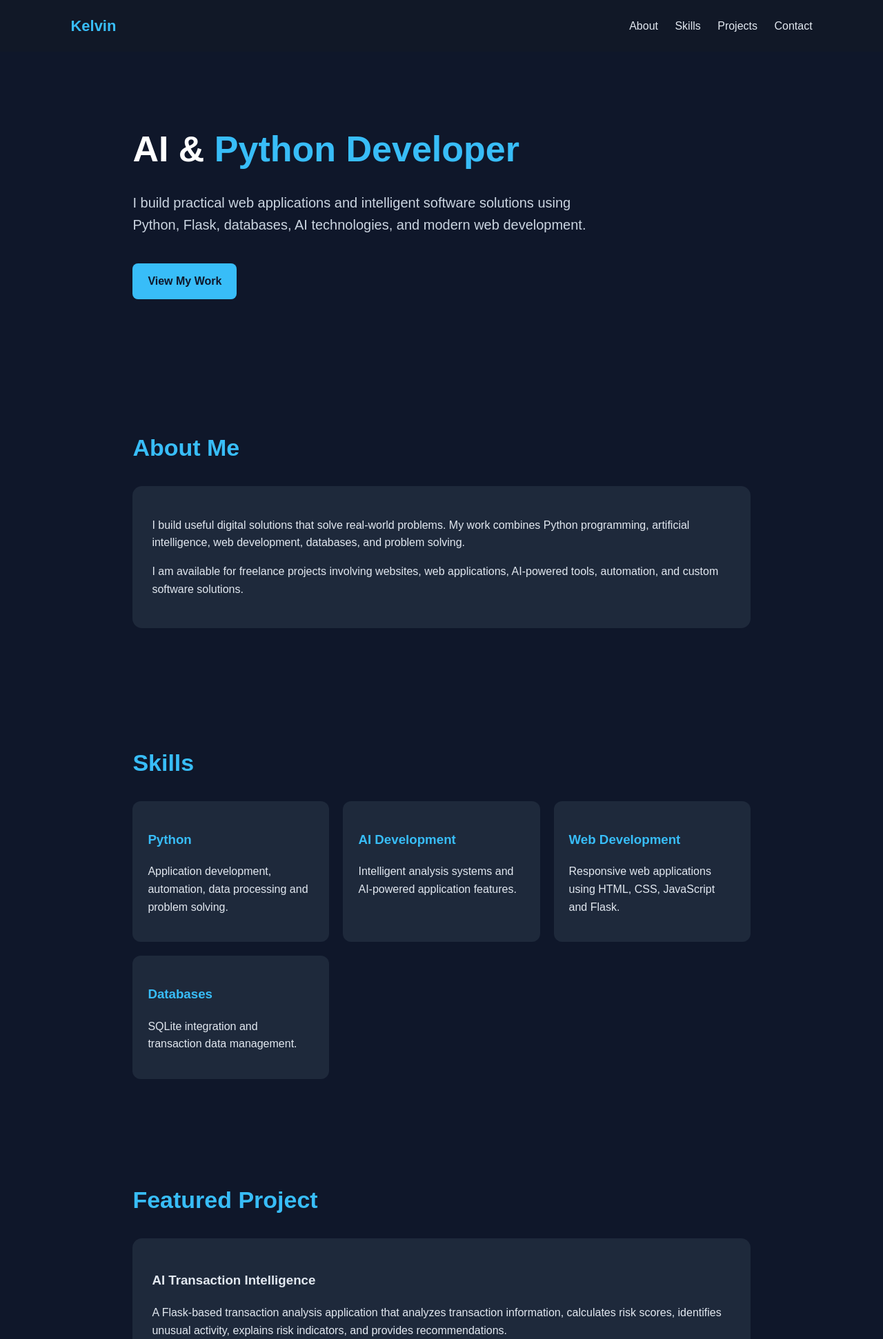
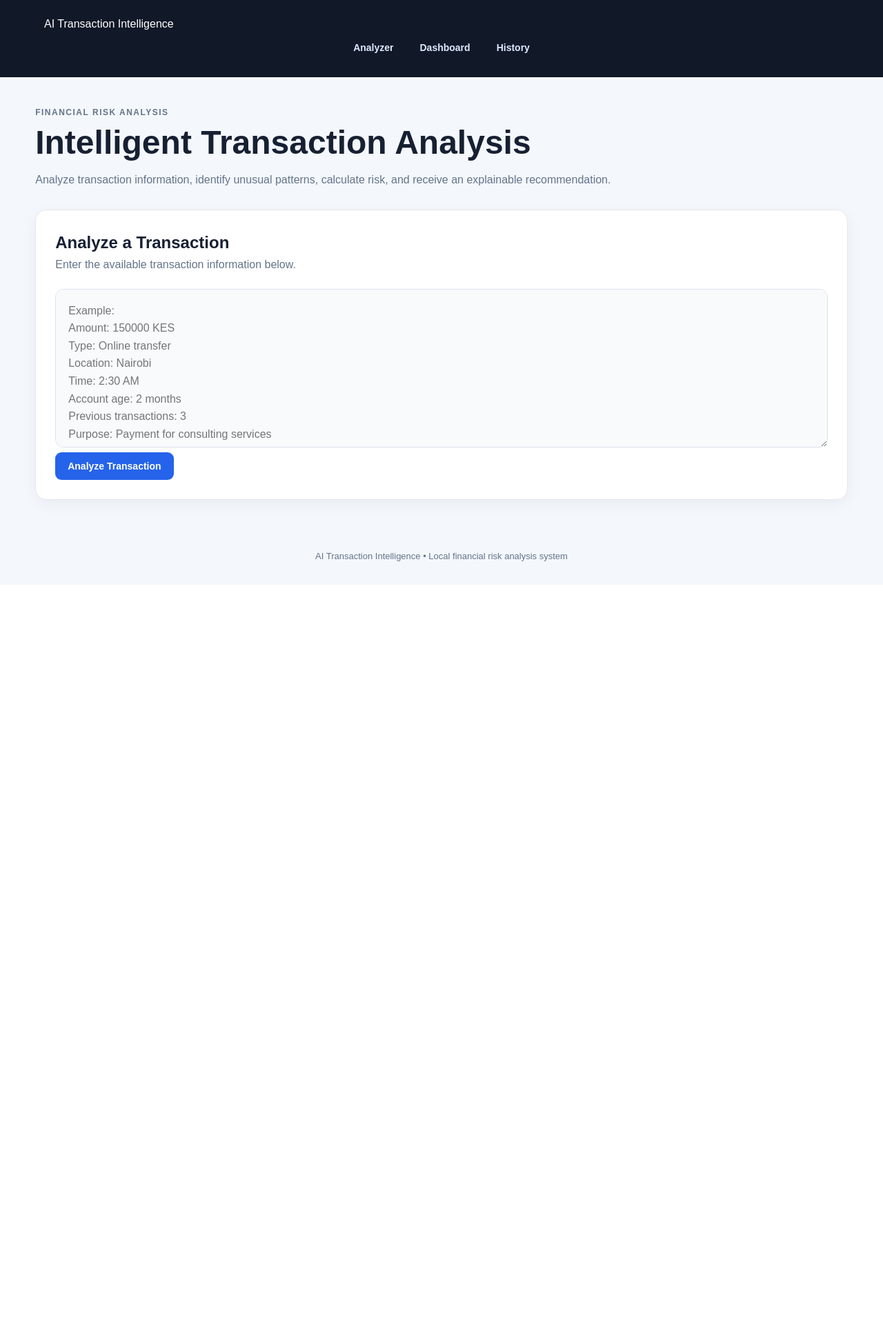
Before and after one commit to k64053906-star/kelvin-portfolio, a Python web app: template transaction-ai/templates/analyzer.html in a window 1280 px wide. Shown: the top 1942 px of the page at 69% size. After the commit the page ends 814 px from the top, so only its background shows below. Run offline with Jinja, Linux system fonts and the light colour scheme; the template is opened without the code that fills it, so the values that code supplies are empty.

Commit message:
Fix analyzer page and route

```diff
--- a/transaction-ai/templates/analyzer.html
+++ b/transaction-ai/templates/analyzer.html
@@ -3,84 +3,184 @@
 <head>
     <meta charset="UTF-8">
     <meta name="viewport" content="width=device-width, initial-scale=1.0">
-<title>Kelvin | AI & Python Developer</title>
-<style>
-*{box-sizing:border-box}
-body{margin:0;font-family:Arial,sans-serif;background:#0f172a;color:#e2e8f0;line-height:1.6}
-nav{padding:20px 8%;display:flex;justify-content:space-between;align-items:center;background:#111827}
-nav strong{font-size:22px;color:#38bdf8}
-nav a{color:#e2e8f0;text-decoration:none;margin-left:20px}
-.hero{padding:100px 8%;max-width:1100px;margin:auto}
-.hero h1{font-size:52px;margin:0 0 15px;color:white}
-.hero h1 span{color:#38bdf8}
-.hero p{font-size:20px;max-width:700px;color:#cbd5e1}
-.btn{display:inline-block;margin-top:20px;padding:13px 22px;background:#38bdf8;color:#0f172a;text-decoration:none;border-radius:8px;font-weight:bold}
-section{padding:60px 8%;max-width:1100px;margin:auto}
-h2{font-size:34px;color:#38bdf8}
-.card{background:#1e293b;padding:28px;border-radius:14px;margin:20px 0}
-.grid{display:grid;grid-template-columns:repeat(auto-fit,minmax(220px,1fr));gap:20px}
-.skill{background:#1e293b;padding:22px;border-radius:12px}
-.skill h3{color:#38bdf8}
-footer{text-align:center;padding:40px;background:#111827;color:#94a3b8}
-</style>
+    <title>AI Transaction Intelligence</title>
+    <link rel="stylesheet" href="{{ url_for('static', filename='style.css') }}">
 </head>
+
 <body>
 
-<nav>
-<strong>Kelvin</strong>
-<div>
-<a href="#about">About</a>
-<a href="#skills">Skills</a>
-<a href="#projects">Projects</a>
-<a href="#contact">Contact</a>
-</div>
-</nav>
-
-<div class="hero">
-<h1>AI & <span>Python Developer</span></h1>
-<p>I build practical web applications and intelligent software solutions using Python, Flask, databases, AI technologies, and modern web development.</p>
-<a class="btn" href="#projects">View My Work</a>
+<header class="navbar">
+    <div class="brand">
+        <span class="brand-icon">AI</span>
+        <span>Transaction Intelligence</span>
     </div>
 
-<section id="about">
-<h2>About Me</h2>
-<div class="card">
-<p>I build useful digital solutions that solve real-world problems. My work combines Python programming, artificial intelligence, web development, databases, and problem solving.</p>
-<p>I am available for freelance projects involving websites, web applications, AI-powered tools, automation, and custom software solutions.</p>
+    <nav>
+        <a href="/">Analyzer</a>
+        <a href="/dashboard">Dashboard</a>
+        <a href="/history">History</a>
+    </nav>
+</header>
+
+
+<main class="container">
+
+    <section class="hero">
+        <div>
+            <p class="eyebrow">FINANCIAL RISK ANALYSIS</p>
+            <h1>Intelligent Transaction Analysis</h1>
+            <p>
+                Analyze transaction information, identify unusual
+                patterns, calculate risk, and receive an explainable
+                recommendation.
+            </p>
         </div>
     </section>
 
-<section id="skills">
-<h2>Skills</h2>
-<div class="grid">
-<div class="skill"><h3>Python</h3><p>Application development, automation, data processing and problem solving.</p></div>
-<div class="skill"><h3>AI Development</h3><p>Intelligent analysis systems and AI-powered application features.</p></div>
-<div class="skill"><h3>Web Development</h3><p>Responsive web applications using HTML, CSS, JavaScript and Flask.</p></div>
-<div class="skill"><h3>Databases</h3><p>SQLite integration and transaction data management.</p></div>
+
+    <section class="card">
+
+        <div class="section-title">
+            <div>
+                <h2>Analyze a Transaction</h2>
+                <p>Enter the available transaction information below.</p>
             </div>
+        </div>
+
+        {% if error %}
+            <div class="alert">
+                {{ error }}
+            </div>
+        {% endif %}
+
+        <form action="/analyze" method="POST">
+
+            <textarea
+                name="message"
+                placeholder="Example:
+Amount: 150000 KES
+Type: Online transfer
+Location: Nairobi
+Time: 2:30 AM
+Account age: 2 months
+Previous transactions: 3
+Purpose: Payment for consulting services"
+                required>{{ message if message else "" }}</textarea>
+
+            <button type="submit">
+                Analyze Transaction
+            </button>
+
+        </form>
+
     </section>
 
-<section id="projects">
-<h2>Featured Project</h2>
+
+    {% if result %}
+
+    <section class="results">
+
+        <div class="result-header">
+            <div>
+                <p class="eyebrow">ANALYSIS RESULT</p>
+                <h2>Transaction Assessment</h2>
+            </div>
+
+            <span class="risk {{ result.risk_level|lower }}">
+                {{ result.risk_level }} Risk
+            </span>
+        </div>
+
+
+        <div class="stats-grid">
+
+            <div class="stat-card">
+                <span>Transaction Type</span>
+                <strong>{{ result.transaction_type }}</strong>
+            </div>
+
+            <div class="stat-card">
+                <span>Amount</span>
+                <strong>{{ result.amount }}</strong>
+            </div>
+
+            <div class="stat-card">
+                <span>Purpose</span>
+                <strong>{{ result.purpose }}</strong>
+            </div>
+
+            <div class="stat-card">
+                <span>Risk Score</span>
+                <strong>{{ result.risk_score }}</strong>
+            </div>
+
+        </div>
+
+
+        <div class="details-grid">
+
             <div class="card">
-<h3>AI Transaction Intelligence</h3>
-<p>A Flask-based transaction analysis application that analyzes transaction information, calculates risk scores, identifies unusual activity, explains risk indicators, and provides recommendations.</p>
-<p><strong>Technologies:</strong> Python, Flask, SQLite, HTML, CSS and risk-analysis logic.</p>
-<a class="btn" href="/" target="_blank">Live Analyzer</a>
-<a class="btn" href="/dashboard" target="_blank">Dashboard</a>
+
+                <h3>Transaction Details</h3>
+
+                <div class="detail">
+                    <span>Location</span>
+                    <strong>{{ result.location }}</strong>
                 </div>
+
+                <div class="detail">
+                    <span>Transaction time</span>
+                    <strong>{{ result.transaction_time }}</strong>
+                </div>
+
+                <div class="detail">
+                    <span>Account age</span>
+                    <strong>{{ result.account_age }}</strong>
+                </div>
+
+                <div class="detail">
+                    <span>Previous transactions</span>
+                    <strong>{{ result.previous_transactions }}</strong>
+                </div>
+
+            </div>
+
+
+            <div class="card">
+
+                <h3>Risk Explanation</h3>
+
+                <p class="explanation">
+                    {{ result.risk_explanation }}
+                </p>
+
+                <h3>Unusual Indicators</h3>
+
+                <p>
+                    {{ result.unusual_indicators }}
+                </p>
+
+            </div>
+
+        </div>
+
+
+        <div class="recommendation">
+
+            <h3>Recommendation</h3>
+
+            <p>{{ result.recommendation }}</p>
+
+        </div>
+
     </section>
 
-<section id="contact">
-<h2>Let's Work Together</h2>
-<div class="card">
-<p>Looking for a developer to build a website, web application, AI-powered tool, or custom software solution?</p>
-<p><strong>Email:</strong> k64053906@gmail.com</p>
-</div>
-</section>
+    {% endif %}
+
+</main>
 
 <footer>
-<p>© 2026 Kelvin | AI & Python Developer</p>
+    <p>AI Transaction Intelligence • Local financial risk analysis system</p>
 </footer>
 
 </body>
```
Also changed, not shown: transaction-ai/app.py (line endings or trailing spaces). Lines whose indentation alone changed are shown as unchanged.
